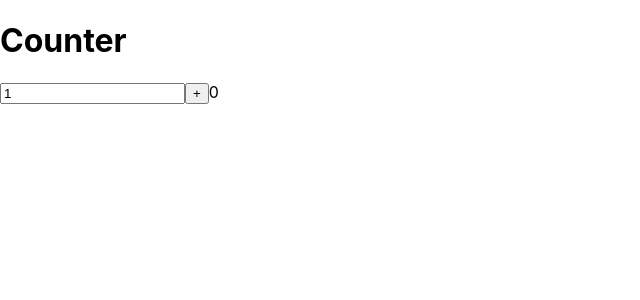
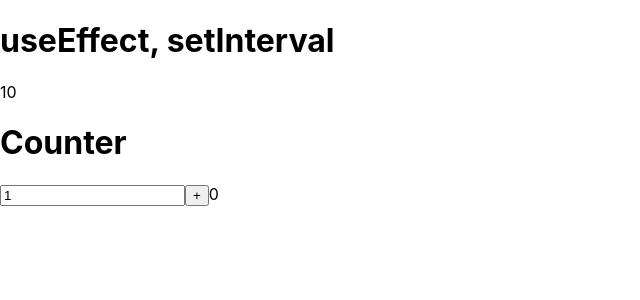
Before and after one commit to Loo-ke/Elice-react, a React (Create React App) app in the folder 0516/: page / in a window 1280 px wide. Shown: the top 300 px of the page, without its empty margins (0-640 px from the left). Built offline with nearby package versions, Linux system fonts and the light colour scheme.

Commit message:
setInterval을 이용하여 값이 1씩 늘어나게 하기

```diff
--- a/0516/src/App.tsx
+++ b/0516/src/App.tsx
@@ -1,5 +1,22 @@
 import React, { useState, useEffect } from "react";
 import "./App.css";
+
+function Counter4UseEffect() {
+  const [count, setCount] = useState(0);
+  useEffect(() => {
+    setInterval(() => {
+      // setCount(count + 1);
+      setCount((oldCount) => oldCount + 1);
+      console.log("count2", count);
+    }, 1000);
+  }, []);
+  return (
+    <div>
+      <h1>useEffect, setInterval</h1>
+      {count}
+    </div>
+  );
+}
 
 function Counter() {
   const [count, setCount] = useState(0);
@@ -28,6 +45,7 @@ function Counter() {
 function App() {
   return (
     <div>
+      <Counter4UseEffect />
       <Counter />
     </div>
   );
```
